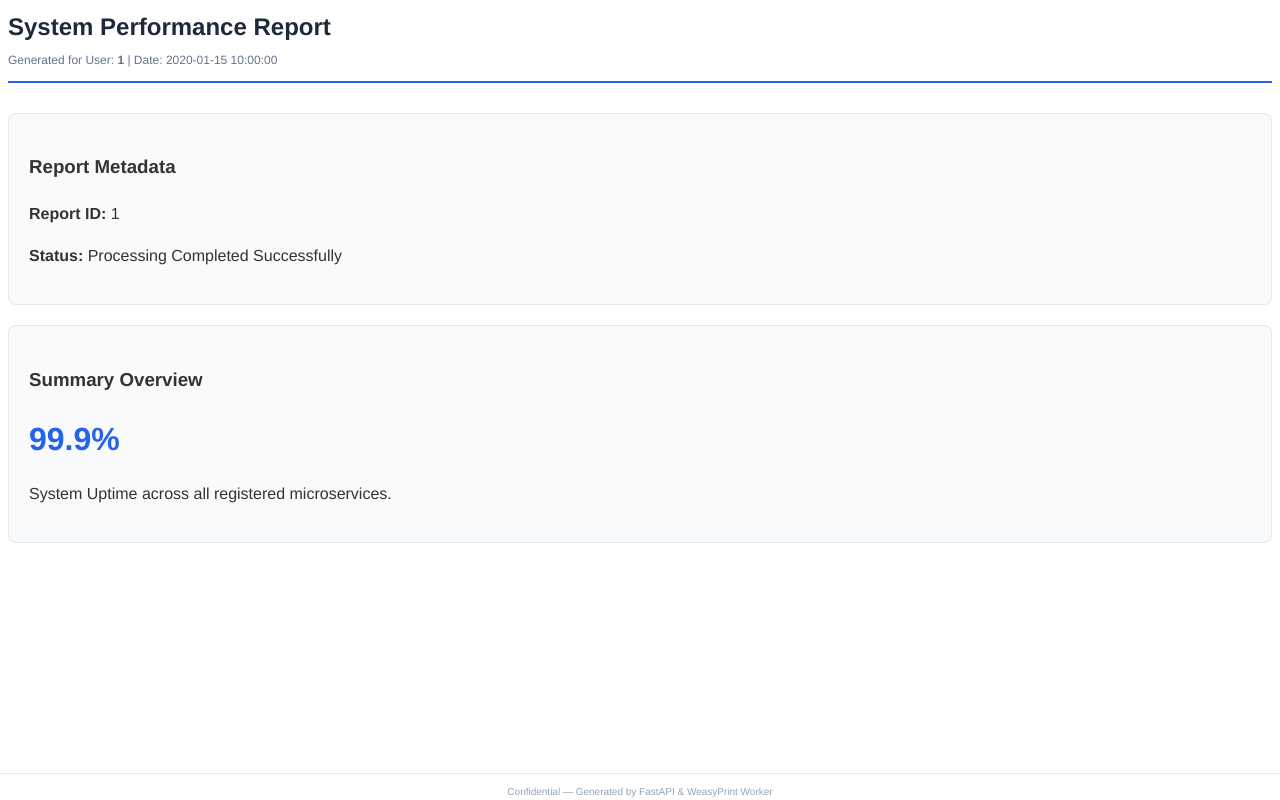
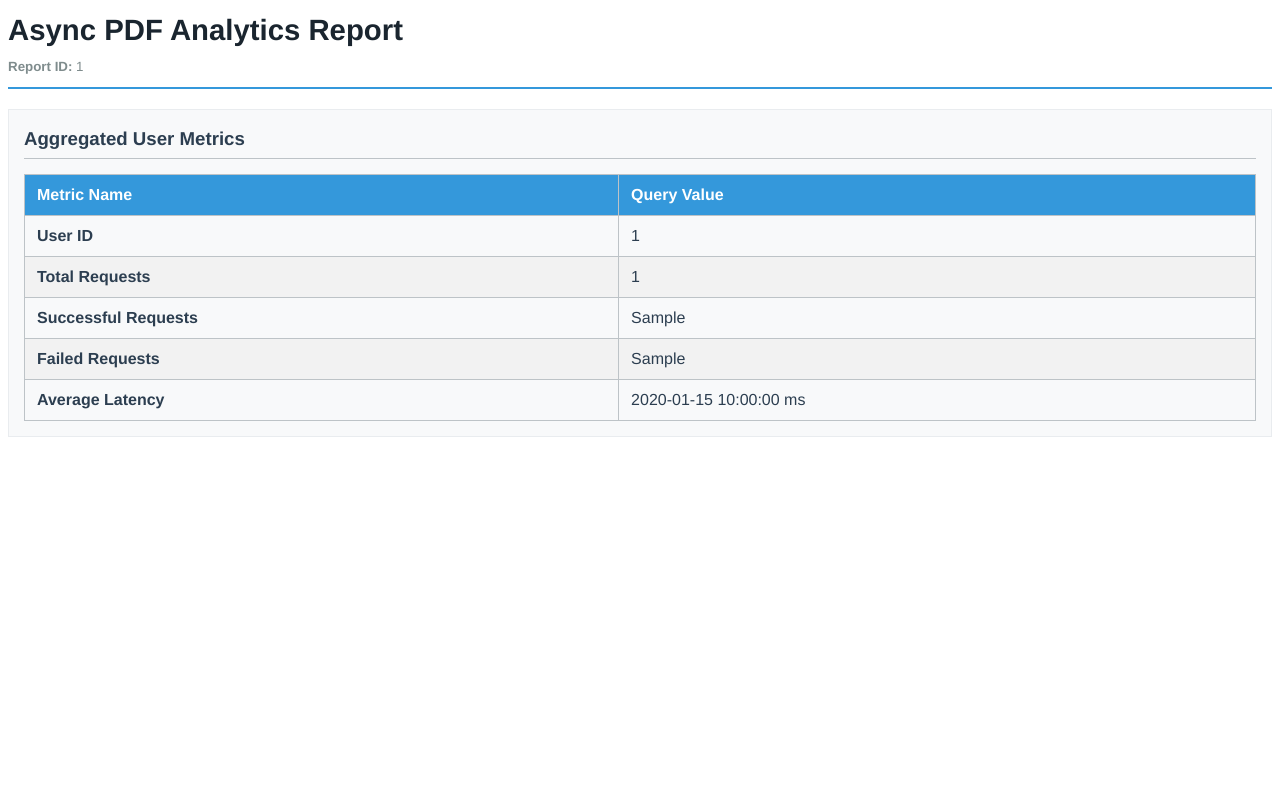
Before and after one commit to maryamashrafcs/pdf-report-generator, a Python web app: template templates/report.html in a window 1280 px wide. Run offline with Jinja, Linux system fonts and the light colour scheme; the template is opened without the code that fills it: most values are stand-ins (such as "Sample title", 1, 10 or a date in 2020).

Commit message:
Add SQL data aggregation and PDF report HTML template

```diff
--- a/templates/report.html
+++ b/templates/report.html
@@ -2,77 +2,107 @@
 <html>
 <head>
     <meta charset="utf-8">
-    <title>Analytics Report</title>
+    <title>PDF Analytics Report</title>
     <style>
         @page {
-            size: A4;
-            margin: 20mm;
+            size: letter portrait;
+            margin: 2cm;
         }
         body {
-            font-family: 'Helvetica Neue', Helvetica, Arial, sans-serif;
-            color: #333;
-            line-height: 1.6;
+            font-family: Helvetica, Arial, sans-serif;
+            color: #2c3e50;
+            font-size: 12pt;
+            line-height: 1.5;
         }
         .header {
-            border-bottom: 2px solid #2563eb;
+            border-bottom: 2px solid #3498db;
             padding-bottom: 10px;
-            margin-bottom: 30px;
+            margin-bottom: 20px;
         }
-        .header h1 {
-            color: #1e293b;
-            margin: 0;
-            font-size: 24px;
+        h1 {
+            color: #1a252f;
+            font-size: 22pt;
+            margin: 0 0 5px 0;
         }
-        .meta {
-            margin-top: 5px;
-            color: #64748b;
-            font-size: 12px;
+        .meta-info {
+            font-size: 10pt;
+            color: #7f8c8d;
         }
         .card {
-            background-color: #f8fafc;
-            border: 1px solid #e2e8f0;
-            border-radius: 8px;
-            padding: 20px;
+            background-color: #f8f9fa;
+            border: 1px solid #e9ecef;
+            padding: 15px;
             margin-bottom: 20px;
         }
-        .metric {
-            font-size: 32px;
+        h2 {
+            color: #2c3e50;
+            font-size: 14pt;
+            margin-top: 0;
+            border-bottom: 1px solid #bdc3c7;
+            padding-bottom: 5px;
+        }
+        table {
+            width: 100%;
+            border-collapse: collapse;
+            margin-top: 10px;
+        }
+        th, td {
+            border: 1px solid #bdc3c7;
+            padding: 8px 12px;
+            text-align: left;
+        }
+        th {
+            background-color: #3498db;
+            color: #ffffff;
             font-weight: bold;
-            color: #2563eb;
         }
-        .footer {
-            position: fixed;
-            bottom: 0;
-            left: 0;
-            right: 0;
-            text-align: center;
-            font-size: 10px;
-            color: #94a3b8;
-            border-top: 1px solid #e2e8f0;
-            padding-top: 10px;
+        tr:nth-child(even) {
+            background-color: #f2f2f2;
         }
     </style>
 </head>
 <body>
+
     <div class="header">
-        <h1>System Performance Report</h1>
-        <div class="meta">Generated for User: <strong>{{ user_id }}</strong> | Date: {{ timestamp }}</div>
+        <h1>Async PDF Analytics Report</h1>
+        <div class="meta-info">
+            <strong>Report ID:</strong> {{ report_id }}
+        </div>
     </div>
 
     <div class="card">
-        <h3>Report Metadata</h3>
-        <p><strong>Report ID:</strong> {{ report_id }}</p>
-        <p><strong>Status:</strong> Processing Completed Successfully</p>
+        <h2>Aggregated User Metrics</h2>
+        <table>
+            <thead>
+                <tr>
+                    <th>Metric Name</th>
+                    <th>Query Value</th>
+                </tr>
+            </thead>
+            <tbody>
+                <tr>
+                    <td><strong>User ID</strong></td>
+                    <td>{{ data.user_id }}</td>
+                </tr>
+                <tr>
+                    <td><strong>Total Requests</strong></td>
+                    <td>{{ data.total_requests }}</td>
+                </tr>
+                <tr>
+                    <td><strong>Successful Requests</strong></td>
+                    <td>{{ data.successful_requests }}</td>
+                </tr>
+                <tr>
+                    <td><strong>Failed Requests</strong></td>
+                    <td>{{ data.failed_requests }}</td>
+                </tr>
+                <tr>
+                    <td><strong>Average Latency</strong></td>
+                    <td>{{ data.avg_response_time }} ms</td>
+                </tr>
+            </tbody>
+        </table>
     </div>
 
-    <div class="card">
-        <h3>Summary Overview</h3>
-        <div class="metric">99.9%</div>
-        <p>System Uptime across all registered microservices.</p>
-    </div>
-
-    <div class="footer">
-        Confidential — Generated by FastAPI & WeasyPrint Worker
-    </div>
 </body>
 </html>
```
Also changed, not shown: src/worker.py (+66 -20 lines).
